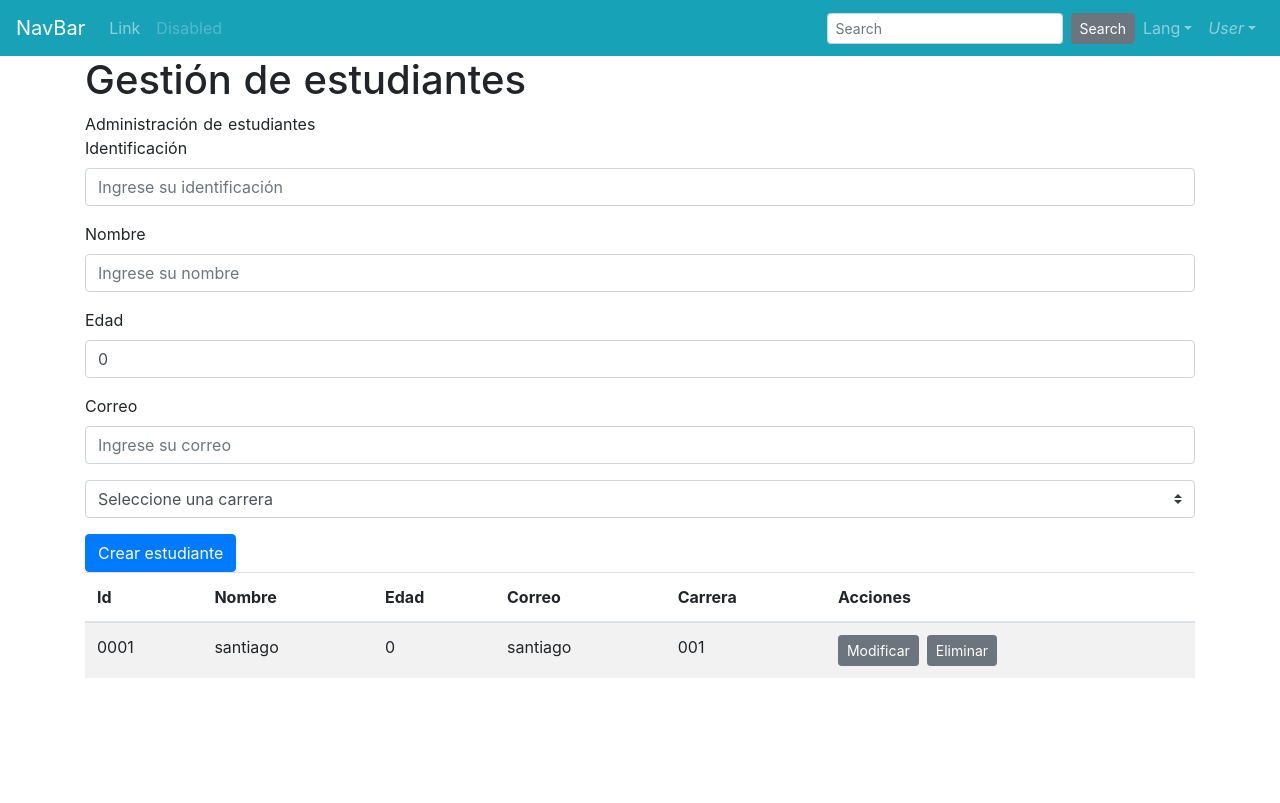
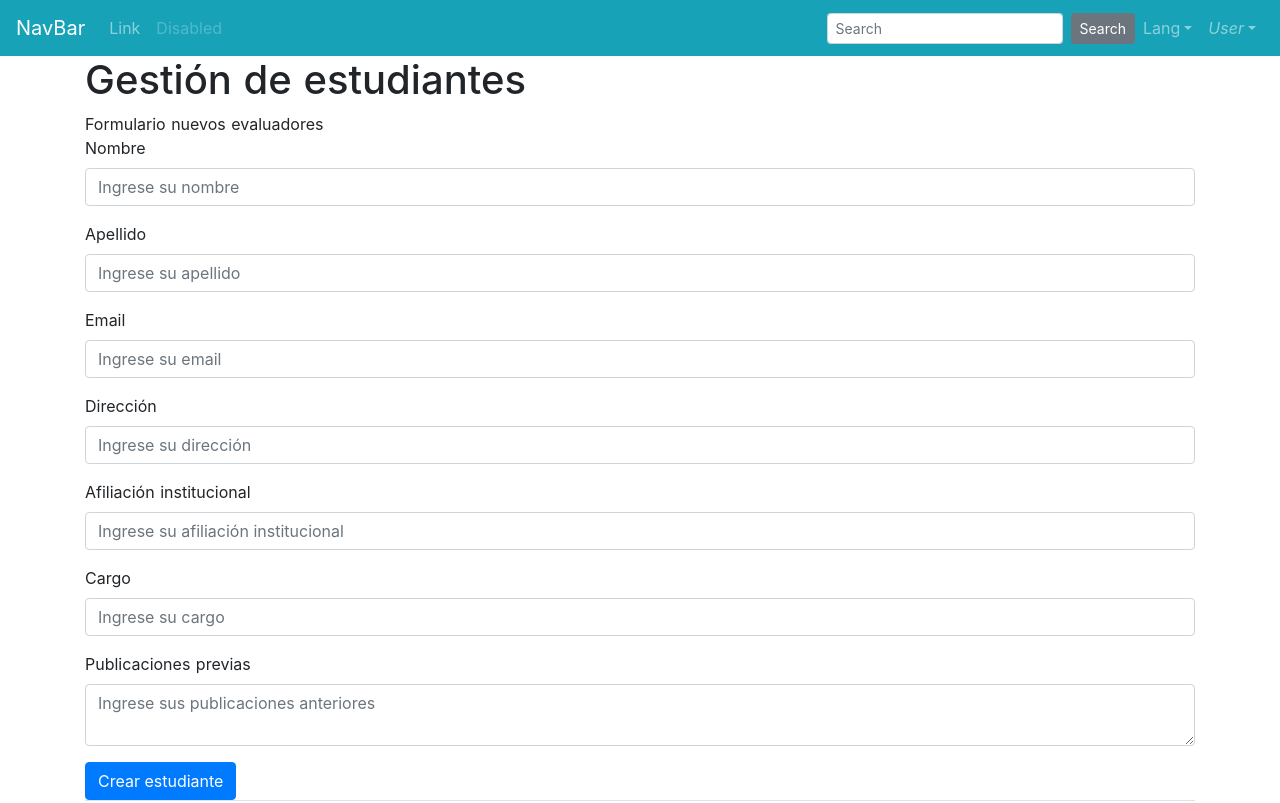
Before and after one commit to alejosuaza1022/proyectoSoftware, a Nuxt app: page /infoEvaluadores in a window 1280 px wide. Shown: the top 803 px of the page. Built offline with nearby package versions, Linux system fonts and the light colour scheme.

Commit message:
Crud corregido
Se corrigieron los campos necesarios

```diff
--- a/assets/infoEvaluadores.js
+++ b/assets/infoEvaluadores.js
@@ -1,70 +1,73 @@
 export default {
     data() {
       return {
-        mensaje: "Administración de estudiantes",
+        mensaje: "Formulario nuevos evaluadores",
         enEdicion: false,
-        estudiante: {
-          id: "",
+        evaluador: {
             nombre: "",
-          edad: 0,
-          correo: "",
-          carrera: null,
+            apellido: "",
+            email: "",
+            direccion: "",
+            afiliacion: "",
+            cargo: "",
+            publicaciones: "",
             acciones: true
         },
-        lista_estudiantes: [
+        lista_evaluadores: [
           {
-            id: "0001",
-            nombre: "santiago",
-            edad: 0,
-            correo: "santiago",
-            carrera: "001",
+            nombre: "Juan",
+            apellido: "Mejia",
+            email: "mejiajuan@gmail.com",
+            dirrecion: "cr 12 # 38-14",
+            afiliacion: "UdeA",
+            cargo: "Profesor",
+            publicaciones: "libro1:descripcion. libro2:descripcion",
             acciones: true
           }
         ],
-        opciones_carrera: [
-          { value: null, text: "Seleccione una carrera", disabled: true },
-          { value: "001", text: "Ingeniería de sistemas" },
-          { value: "002", text: "Derecho" },
-          { value: "003", text: "Comunicación" }
-        ]
+
       };
     },
     methods: {
       crearEstudiante() {
-        this.lista_estudiantes.push(this.estudiante);
-        this.estudiante = {
-          id: "",
+        this.lista_evaluadores.push(this.evaluador);
+        this.evaluador = {
             nombre: "",
-          edad: 0,
-          correo: "",
-          carrera: null,
+            apellido: "",
+            email: "",
+            direccion: "",
+            afiliacion: "",
+            cargo: "",
+            publicaciones: "",
             acciones: true
         };
       },
       eliminarEstudiante({ item }) {
-        let posicion = this.lista_estudiantes.findIndex(
-          estudiante => estudiante.id == item.id
+        let posicion = this.lista_evaluadores.findIndex(
+          evaluador => evaluador.id == item.id
         );
-        this.lista_estudiantes.splice(posicion, 1);
+        this.lista_evaluadores.splice(posicion, 1);
       },
       cargarEstudiante({ item }) {
-        let estu = this.lista_estudiantes.find(
-          estudiante => estudiante.id == item.id
+        let auxEvalua = this.lista_evaluadores.find(
+          evaluador => evaluador.id == item.id
         );
         this.enEdicion = true;
-        this.estudiante = Object.assign({}, estu);
+        this.evaluador = Object.assign({}, auxEvalua);
       },
       actualizarEstudiante() {
-        let posicion = this.lista_estudiantes.findIndex(
-          estudiante => estudiante.id == this.estudiante.id
+        let posicion = this.lista_evaluadores.findIndex(
+          evaluador => evaluador.id == this.evaluador.id
         );
-        this.lista_estudiantes.splice(posicion, 1, this.estudiante);
-        this.estudiante = {
-          id: "",
+        this.lista_evaluadores.splice(posicion, 1, this.evaluador);
+        this.evaluador = {
             nombre: "",
-          edad: 0,
-          correo: "",
-          carrera: null,
+            apellido: "",
+            email: "",
+            direccion: "",
+            afiliacion: "",
+            cargo: "",
+            publicaciones: "",
             acciones: true
         };
 
--- a/pages/infoEvaluadores.vue
+++ b/pages/infoEvaluadores.vue
@@ -5,56 +5,82 @@
 
       <h1>Gestión de estudiantes</h1>
       {{mensaje}}
-      {{estudiante.nombre}}
+      {{evaluador.nombre}}
       <br />
 
       <b-form action="javascript:void(0)" @submit="crearEstudiante()">
-        <b-form-group label="Identificación" label-for="id">
-          <b-form-input
-            class="form-control"
-            type="number"
-            v-model="estudiante.id"
-            placeholder="Ingrese su identificación"
-            id="id"
-          />
-        </b-form-group>
         <b-form-group label="Nombre" label-for="nombre">
           <b-form-input
             class="form-control"
-            v-model="estudiante.nombre"
+            type="text"
+            v-model="evaluador.nombre"
             placeholder="Ingrese su nombre"
             id="nombre"
           />
         </b-form-group>
-        <b-form-group label="Edad" label-for="edad">
+        <b-form-group label="Apellido" label-for="apellido">
           <b-form-input
             class="form-control"
-            type="number"
-            v-model="estudiante.edad"
-            placeholder="Ingrese su edad"
-            id="edad"
+            v-model="evaluador.apellido"
+            placeholder="Ingrese su apellido"
+            id="apellido"
+          />
+        </b-form-group>
+        <b-form-group label="Email" label-for="email">
+          <b-form-input
+            class="form-control"
+            type="email"
+            v-model="evaluador.email"
+            placeholder="Ingrese su email"
+            id="email"
           />
         </b-form-group>
 
-        <b-form-group label="Correo" label-for="correo">
+        <b-form-group label="Dirección" label-for="direccion">
           <b-form-input
             class="form-control"
-            type="email"
-            v-model="estudiante.correo"
-            id="correo"
-            placeholder="Ingrese su correo"
+            type="text"
+            v-model="evaluador.direccion"
+            id="direccion"
+            placeholder="Ingrese su dirección"
           />
         </b-form-group>
 
-        <b-form-group>
-          <b-form-select v-model="estudiante.carrera" :options="opciones_carrera"></b-form-select>
+        <b-form-group label="Afiliación institucional" label-for="afiliacion">
+          <b-form-input
+            class="form-control"
+            type="text"
+            v-model="evaluador.afiliacion"
+            id="afiliacion"
+            placeholder="Ingrese su afiliación institucional"
+          />
+        </b-form-group>
+
+        <b-form-group label="Cargo" label-for="cargo">
+          <b-form-input
+            class="form-control"
+            type="text"
+            v-model="evaluador.cargo"
+            id="cargo"
+            placeholder="Ingrese su cargo"
+          />
+        </b-form-group>
+
+        <b-form-group label="Publicaciones previas" label-for="publicaciones">
+          <b-form-textarea
+            class="form-control"
+            type="textbox"
+            v-model="evaluador.publicaciones"
+            id="publicaciones"
+            placeholder="Ingrese sus publicaciones anteriores"
+          ></b-form-textarea>
         </b-form-group>
 
         <b-button type="submit" variant="primary" v-if="!enEdicion">Crear estudiante</b-button>
         <b-button @click="actualizarEstudiante()" variant="primary" v-else>Actualizar estudiante</b-button>
       </b-form>
 
-      <b-table striped hover :items="lista_estudiantes">
+      <b-table striped hover :items="lista_evaluadores">
         <template v-slot:cell(acciones)="row">
           <b-button size="sm" @click="cargarEstudiante(row)" class="mr-2">Modificar</b-button>
           <b-button size="sm" @click="eliminarEstudiante(row)" class="mr-2">Eliminar</b-button>
```
Lines whose indentation alone changed are shown as unchanged.
